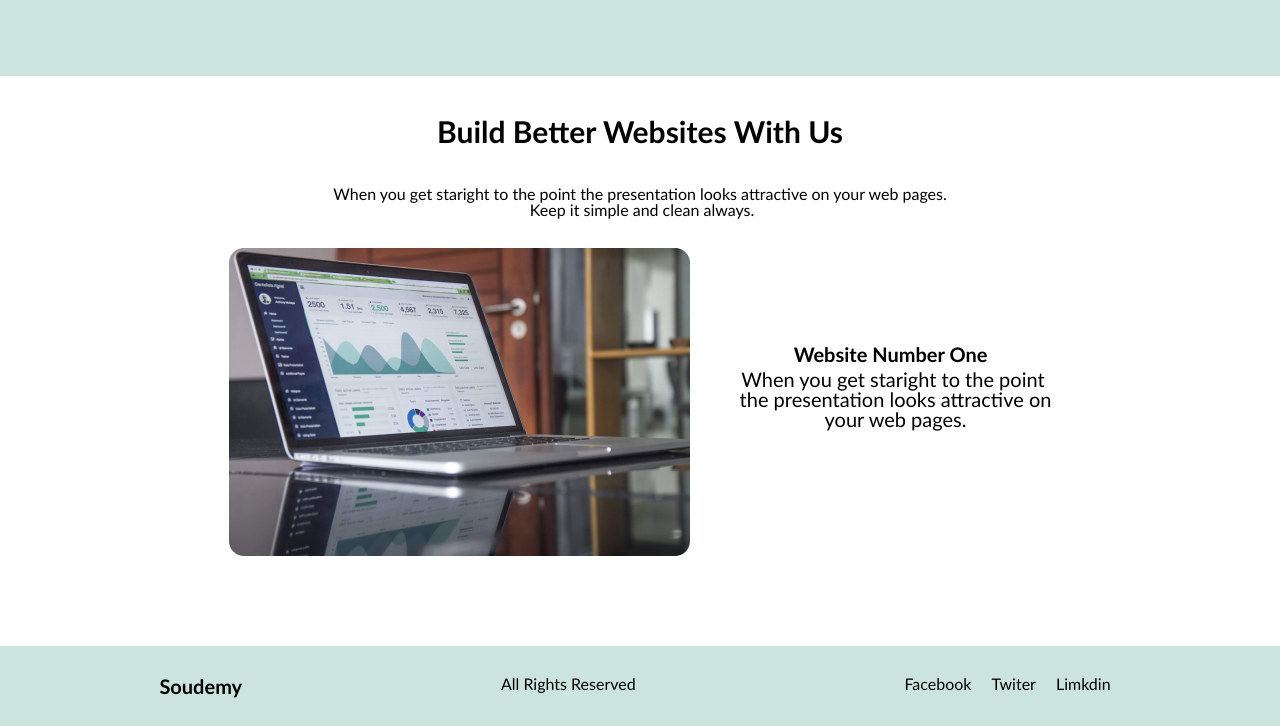
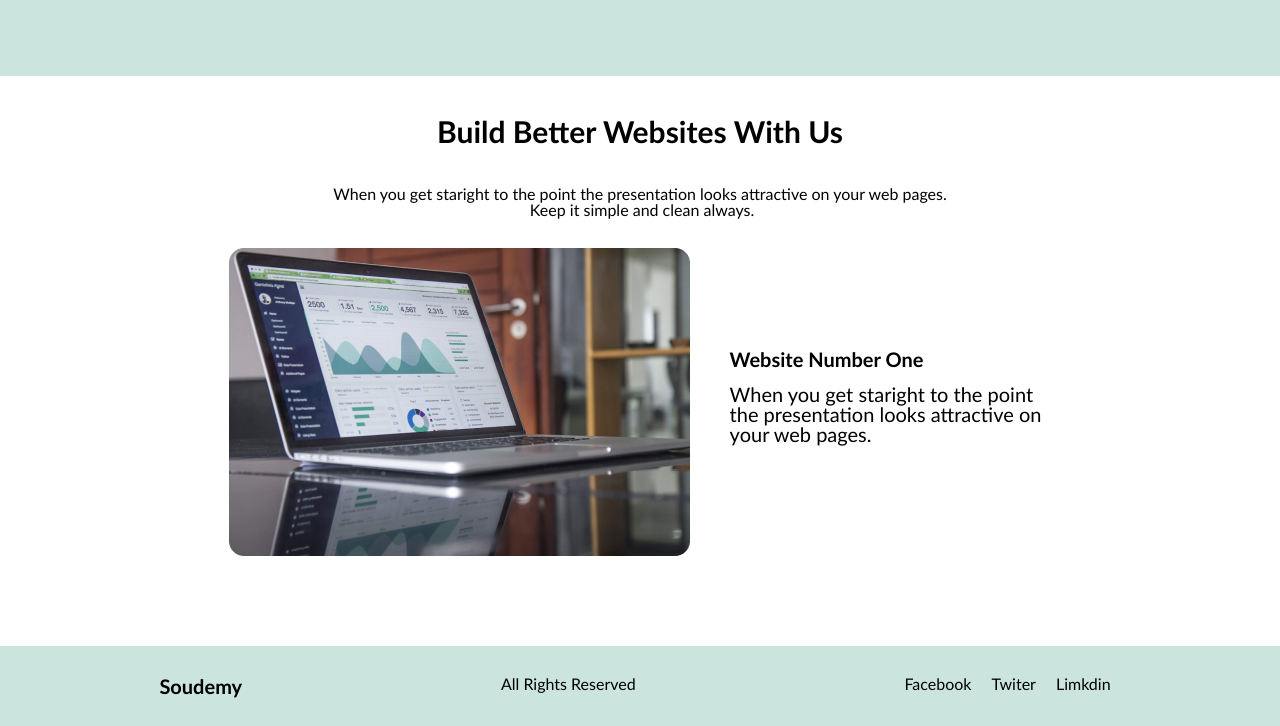
Before and after one commit to gianlucagado/atv-gianlucagado, a plain HTML site: page index.html in a window 1280 px wide. Shown: the part 1619-2345 px from the top of the page. Drawn offline with Linux system fonts and the light colour scheme.

Commit message:
BAHHHH 4!!!!!!!

```diff
--- a/CSS/style.css
+++ b/CSS/style.css
@@ -154,6 +154,8 @@ main div.segundo{
     align-items: center;
     margin-bottom: 70px;
 
+
+
 }
 
 main section.terceiro h1{
@@ -175,8 +177,9 @@ main section.terceiro h2{
 
 }
 main section.terceiro  div p{
-    margin-left: 50px;
+    margin-left: 30px;
     font-size: 20px;
+    padding: 10px;
 
 }
 footer{
@@ -196,3 +199,6 @@ footer ul li{
     padding: 0 10px 0 10px;
 
 }
+main section.terceiro div {
+    text-align: left;
+}
```
Also changed, not shown: index.html (+1 -1 lines).
